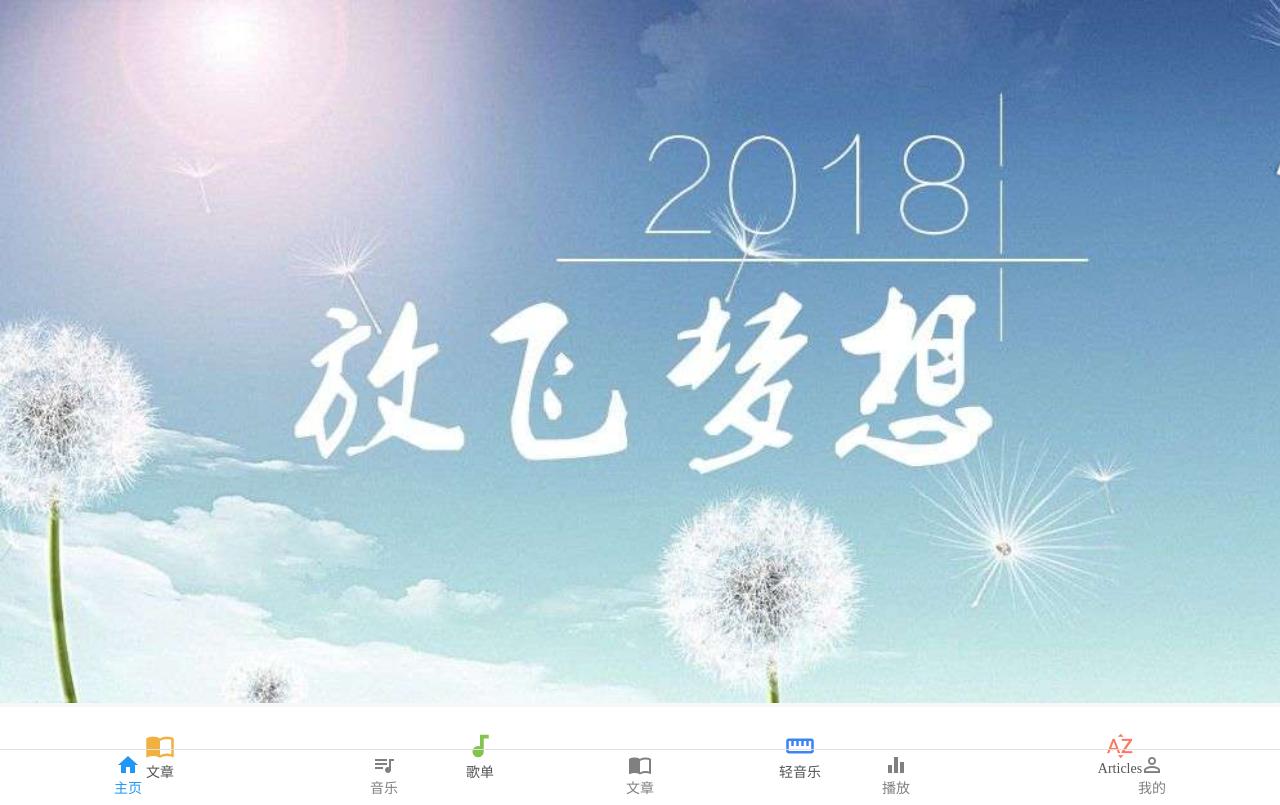
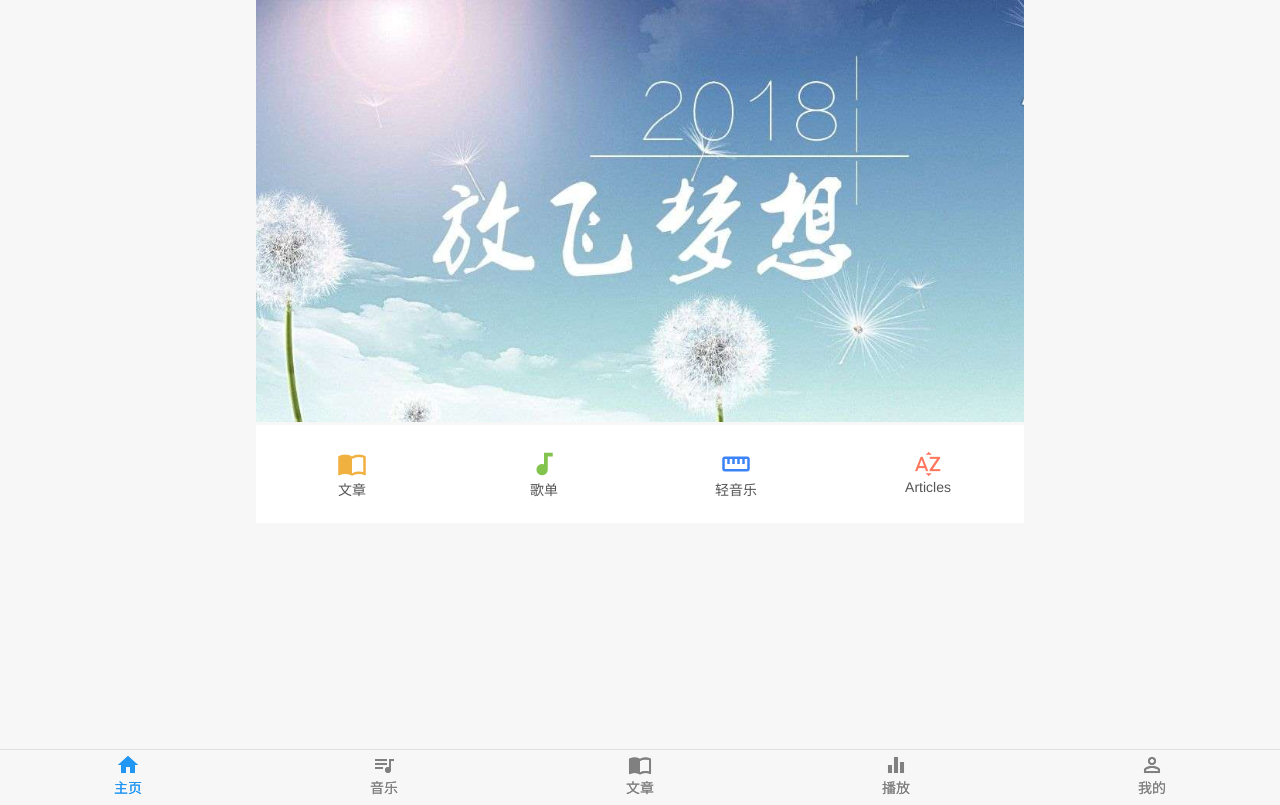
Before and after one commit to lglong519/vue-onewish, a Vue app: page /index in a window 1280 px wide. Built offline with nearby package versions, Linux system fonts and the light colour scheme.

Commit message:
router and vuex

```diff
--- a/src/App.vue
+++ b/src/App.vue
@@ -1,22 +1,33 @@
 <template>
   <div id="onewish">
     <router-view/>
+    <the-footer @changePath='changePath' :path='path'></the-footer>
   </div>
 </template>
 
 <script>
 export default {
-  name: "App"
+  name: "App",
+  computed: {
+    path() {
+      return this.$store.getters.path;
+    }
+  },
+  methods: {
+    changePath(path) {
+      this.$store.commit("changePath", path);
+    }
+  }
 };
 </script>
 
 <style>
-#app {
+#onewish {
   font-family: "Avenir", Helvetica, Arial, sans-serif;
   -webkit-font-smoothing: antialiased;
   -moz-osx-font-smoothing: grayscale;
-  text-align: center;
   color: #2c3e50;
-  margin-top: 60px;
+  max-width: 768px;
+  margin: 0 auto;
 }
 </style>
--- a/src/components/TheFooter.vue
+++ b/src/components/TheFooter.vue
@@ -33,6 +33,7 @@ export default {
         this.$router.push({
           path: `/${className}`
         });
+        this.$emit("changePath", className);
       }
     }
   }
--- a/src/main.js
+++ b/src/main.js
@@ -2,6 +2,8 @@ import Vue from 'vue'
 import App from './App'
 import router from './router'
 import Vuetify from 'vuetify'
+// import VueLazyload from 'vue-lazyload'
+import store from './store'
 
 //css
 import colors from 'vuetify/es5/util/colors'
@@ -18,6 +20,11 @@ Vue.component('the-footer', TheFooter);
 //use
 Vue.use(colors)
 Vue.use(Vuetify)
+/*
+Vue.use(VueLazyload, {
+  loading: require('./assets/images/qrcode.jpg')
+})
+*/
 
 Vue.config.productionTip = false
 
@@ -25,6 +32,6 @@ Vue.config.productionTip = false
 new Vue({
   el: '#onewish',
   router,
-  components: { App },
-  template: '<App/>'
+  store,
+  render: h => h(App)
 })
--- a/src/router/index.js
+++ b/src/router/index.js
@@ -1,30 +1,11 @@
 import Vue from 'vue'
 import Router from 'vue-router'
-import index from '@/views/index/index.vue'
-import articles from '@/views/articles/articles.vue'
-// import index from '@/views/index/index.vue'
+import routes from './routes'
 Vue.use(Router)
-
 
 const router = new Router({
   mode: 'history',
-  routes: [
-    {
-      path: '',
-      redirect: '/index'
-    },
-    {
-      path: '/index',
-      name: 'index',
-      component: () => import('../views/index/index.vue')
-    },
-    {
-      path: '/articles',
-      name: 'articles',
-      component: articles
-    }
-
-  ]
+  routes
 })
 
 router.afterEach((to, from, next) => {
@@ -32,10 +13,3 @@ router.afterEach((to, from, next) => {
 })
 
 export default router;
-/**
-  "pages/index/index",
-        "pages/articles/articles",
-        "pages/play/play",
-        "pages/account/account",
-        "pages/music/music"
- */
--- /dev/null
+++ b/src/store/actions.js
@@ -0,0 +1,3 @@
+export default {
+
+}
--- /dev/null
+++ b/src/store/getters.js
@@ -0,0 +1,20 @@
+/*
+   Audio: null,
+   currAudio: null,
+   onPlay: false,
+   playMode: null,
+   timer: null,
+   audioBackstage: null,
+   playModeLib: {
+      index: { 'once': 0, 'loop': 1, 'list': 2, 'listLoop': 3, 'randomList': 4, 'randomInfinite': 5, 'randomAll': 6 },
+      list: ['sync_disabled', 'repeat_one', 'format_list_numbered', 'low_priority', 'wrap_text', 'format_line_spacing', 'crop_rotate'],
+      mode: ['once', 'loop', 'list', 'listLoop', 'randomList', 'randomInfinite', 'randomAll'],
+      name: ['单曲播放', '单曲循环', '列表顺序', '列表循环', '列表随机', '列表随机循环', '全部随机']
+   }
+
+*/
+export const path = state => state.path;
+export const type = state => state.type;
+export const index = state => state.index;
+export const audioList = state => state.audioList;
+export const url = state => state.url;
--- /dev/null
+++ b/src/store/index.js
@@ -0,0 +1,15 @@
+import Vue from 'vue'
+import Vuex from 'vuex'
+import state from './state'
+import * as getters from './getters'
+import mutations from './mutations'
+import actions from './actions'
+
+Vue.use(Vuex);
+
+export default new Vuex.Store({
+   state,
+   getters,
+   mutations,
+   actions
+});
--- /dev/null
+++ b/src/store/mutations.js
@@ -0,0 +1,5 @@
+export default {
+   changePath(state, path) {
+      state.path = path;
+   }
+}
--- /dev/null
+++ b/src/store/state.js
@@ -0,0 +1,20 @@
+const state = {
+   type: null,
+   index: null,
+   audioList: null,
+   url: null,
+   Audio: null,
+   currAudio: null,
+   onPlay: false,
+   playMode: null,
+   timer: null,
+   audioBackstage: null,
+   playModeLib: {
+      index: { 'once': 0, 'loop': 1, 'list': 2, 'listLoop': 3, 'randomList': 4, 'randomInfinite': 5, 'randomAll': 6 },
+      list: ['sync_disabled', 'repeat_one', 'format_list_numbered', 'low_priority', 'wrap_text', 'format_line_spacing', 'crop_rotate'],
+      mode: ['once', 'loop', 'list', 'listLoop', 'randomList', 'randomInfinite', 'randomAll'],
+      name: ['单曲播放', '单曲循环', '列表顺序', '列表循环', '列表随机', '列表随机循环', '全部随机']
+   },
+   path: 'index'
+}
+export default state;
```
